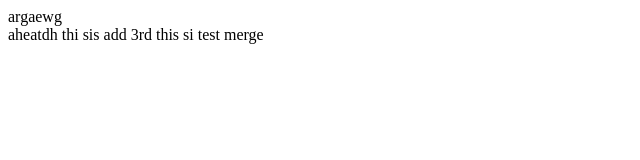
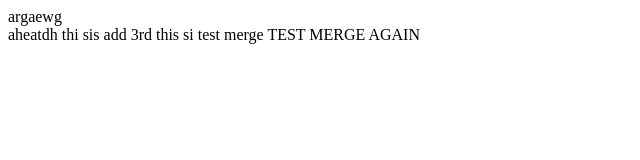
Before and after one commit to SirEchoDev/jerichogittestttt, a plain HTML site: page index.html in a window 1280 px wide. Shown: the whole page, without its empty margins (0-640 px from the left). Drawn offline with Linux system fonts and the light colour scheme.

Commit message:
TEST MERGE AGAIN

```diff
--- a/index.html
+++ b/index.html
@@ -16,5 +16,7 @@
 
 
     this si test merge
+
+    TEST MERGE AGAIN
 </body>
 </html>
```
